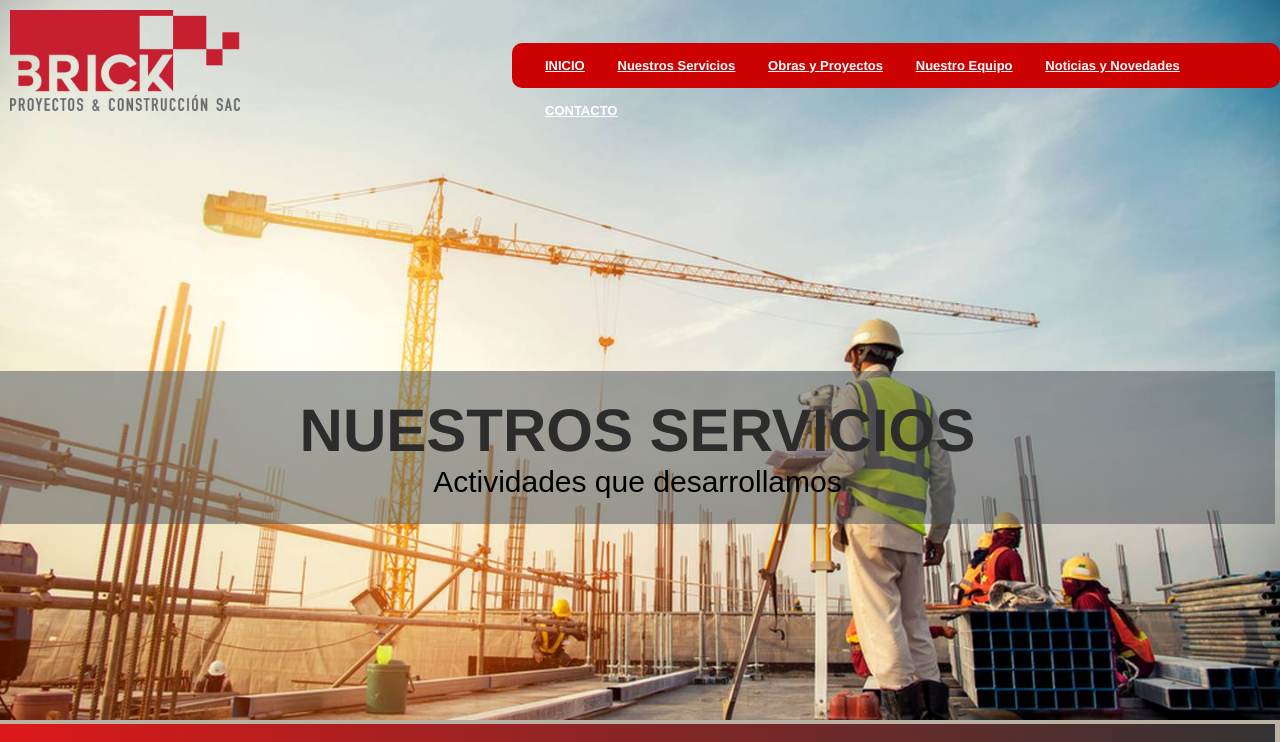
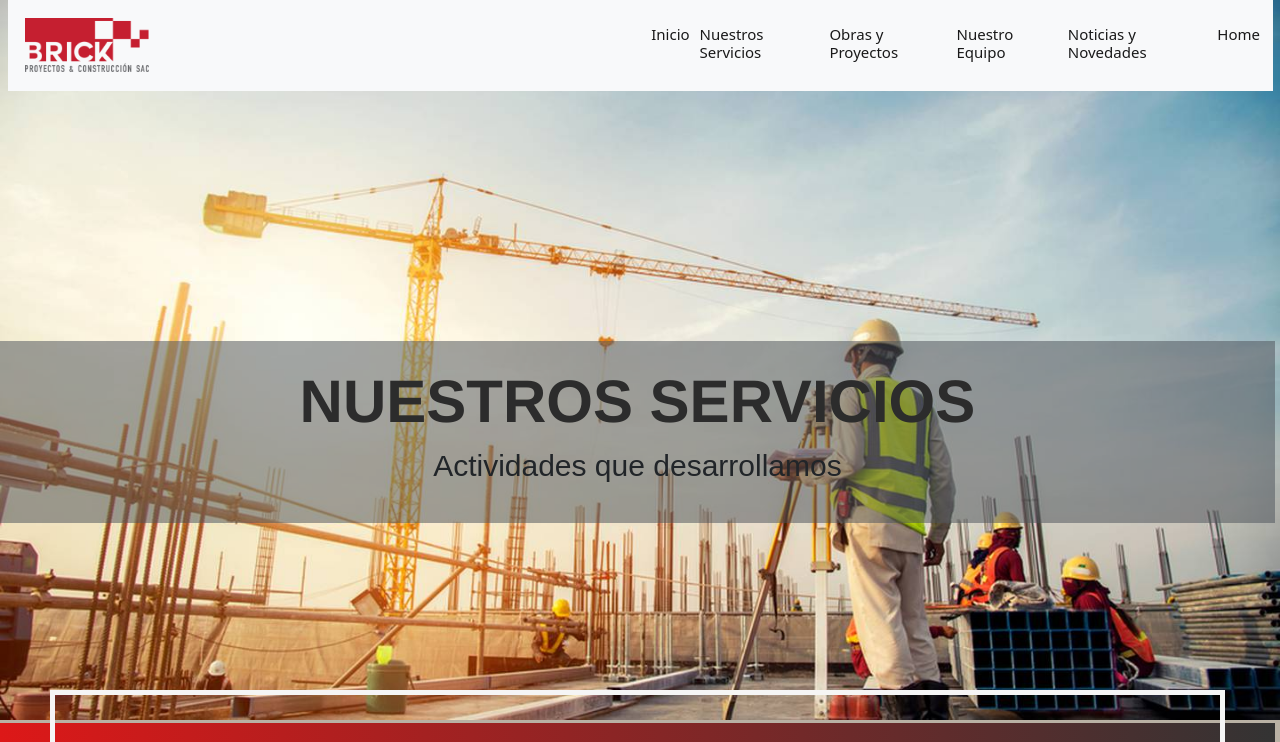
Before and after one commit to agustinguzman7/ProyectoConstructora, a plain HTML site: page PAGES/nuestros_servicios.html in a window 1280 px wide. Shown: the top 742 px of the page. Drawn offline with nearby package versions, Linux system fonts and the light colour scheme.

Commit message:
cargo modificaiones con boostrap

```diff
--- a/CSS/estilos.css
+++ b/CSS/estilos.css
@@ -11,7 +11,7 @@ html{
     background-image: url(../IMAGES/construccion.jpg);
     background-size: 100%;
     background-repeat: no-repeat;
-    z-index: 1;
+
 
 }
 
@@ -21,8 +21,8 @@ html{
 }
 
 .header{
-    display: grid;
-    grid-template-columns: repeat(10, 1fr);
+    display: flex;
+
     justify-content: space-between;
     align-items: center;
 }
@@ -32,7 +32,7 @@ html{
     transition: width 2s;
 }
 .header__logo:hover{
-    width: 100%;
+    width: 30%;
 }
 .header__nav{
     margin-top: 10px;
@@ -71,8 +71,8 @@ html{
 
 .header__logo{
     position: relative;
-    width: 90%;
-    grid-column: 1/3;
+    width: 20%;
+
 }
 
 .main{
@@ -236,7 +236,7 @@ html{
 /*article sobre nosotros*/
 
 .article__fotosNS{
-    height: 400px;
+    height: 500px;
     width: 100%;
     padding: 10px 100px 10px 100px;
     font-family: Arial;
--- a/PAGES/nuestros_servicios.html
+++ b/PAGES/nuestros_servicios.html
@@ -7,23 +7,59 @@
     <meta name="viewport" content="width=device-width, initial-scale=1.0">
     <title>Nuestros Servcios</title>
     <link rel="stylesheet" href="../CSS/estilos.css">
+    <link href="https://cdn.jsdelivr.net/npm/bootstrap@5.1.3/dist/css/bootstrap.min.css" rel="stylesheet"
+        integrity="sha384-1BmE4kWBq78iYhFldvKuhfTAU6auU8tT94WrHftjDbrCEXSU1oBoqyl2QvZ6jIW3" crossorigin="anonymous">
+    <script src="https://cdn.jsdelivr.net/npm/bootstrap@5.1.3/dist/js/bootstrap.bundle.min.js"
+        integrity="sha384-ka7Sk0Gln4gmtz2MlQnikT1wXgYsOg+OMhuP+IlRH9sENBO0LRn5q+8nbTov4+1p"
+        crossorigin="anonymous"></script>
 </head>
 
 <body class="body">
     <div class="contenedor">
         <header class="header">
-            <img class="header__logo" src="../ASSETS/Logo-BRICK.png" alt="Logo-de-la-empresa">
-            <nav class="header__nav">
-                <ul class="header__list">
-                    <li class="header__item"><a class="item__p" href="../index.html">INICIO</a></li>
-                    <li class="header__item"><a class="item__p" href="./nuestros_servicios.html">Nuestros Servicios</a>
-                    </li>
-                    <li class="header__item"><a class="item__p" href="./nuestras_obras.html">Obras y Proyectos</a></li>
-                    <li class="header__item"><a class="item__p" href="./staff.html">Nuestro Equipo</a></li>
-                    <li class="header__item"><a class="item__p" href="./noticias.html">Noticias y Novedades</a></li>
-                    <li class="header__item"><a class="item__p" href="./contacto.html">CONTACTO</a></li>
-                </ul>
-            </nav>
+            <div class="container-fluid">
+                <nav class="navbar navbar-expand-lg navbar-light bg-light">
+                    <div class="container-fluid">
+                        <a class="navbar-brand" href="#">
+                            <img class="header__logo" src="../ASSETS/Logo-BRICK.png" alt="Logo-de-la-empresa">
+                        </a>
+
+                        <button class="navbar-toggler" type="button" data-bs-toggle="collapse"
+                            data-bs-target="#navbarSupportedContent" aria-controls="navbarSupportedContent"
+                            aria-expanded="false" aria-label="Toggle navigation">
+                            <span class="navbar-toggler-icon"></span>
+                        </button>
+                        <div class="collapse navbar-collapse" id="navbarSupportedContent">
+                            <ul class="navbar-nav me-auto mb-2 mb-lg-0">
+                                <li class="nav-item">
+                                    <a class="nav-link active h4" aria-current="page" href="../index.html">Inicio</a>
+                                </li>
+                                <li class="nav-item">
+                                    <a class="nav-link active h4" aria-current="page"
+                                        href="./nuestros_servicios.html">Nuestros Servicios</a>
+                                </li>
+                                <li class="nav-item">
+                                    <a class="nav-link active h4" aria-current="page" href="./nuestras_obras.html">Obras
+                                        y Proyectos</a>
+                                </li>
+                                <li class="nav-item">
+                                    <a class="nav-link active h4" aria-current="page" href="./staff.html">Nuestro
+                                        Equipo</a>
+                                </li>
+                                <li class="nav-item">
+                                    <a class="nav-link active h4" aria-current="page" href="./noticias.html">Noticias y
+                                        Novedades</a>
+                                </li>
+                                <li class="nav-item">
+                                    <a class="nav-link active h4" aria-current="page" href="./contacto.html">Home</a>
+                                </li>
+
+                            </ul>
+
+                        </div>
+                    </div>
+                </nav>
+            </div>
         </header>
 
 
@@ -144,7 +180,9 @@
         </footer>
     </div>
 
-
+    <script src="https://cdn.jsdelivr.net/npm/bootstrap@5.1.3/dist/js/bootstrap.bundle.min.js"
+        integrity="sha384-ka7Sk0Gln4gmtz2MlQnikT1wXgYsOg+OMhuP+IlRH9sENBO0LRn5q+8nbTov4+1p"
+        crossorigin="anonymous"></script>
 </body>
 
 </html>
```
Also changed, not shown: index.html (+83 -25 lines), ASSETS/imagenindex1.jpg (added), ASSETS/imagenindex2.jpg (added), ASSETS/imagenindex3.jpg (added), ASSETS/imagenindex4.jpg (added), ASSETS/obra-3.jpg.
